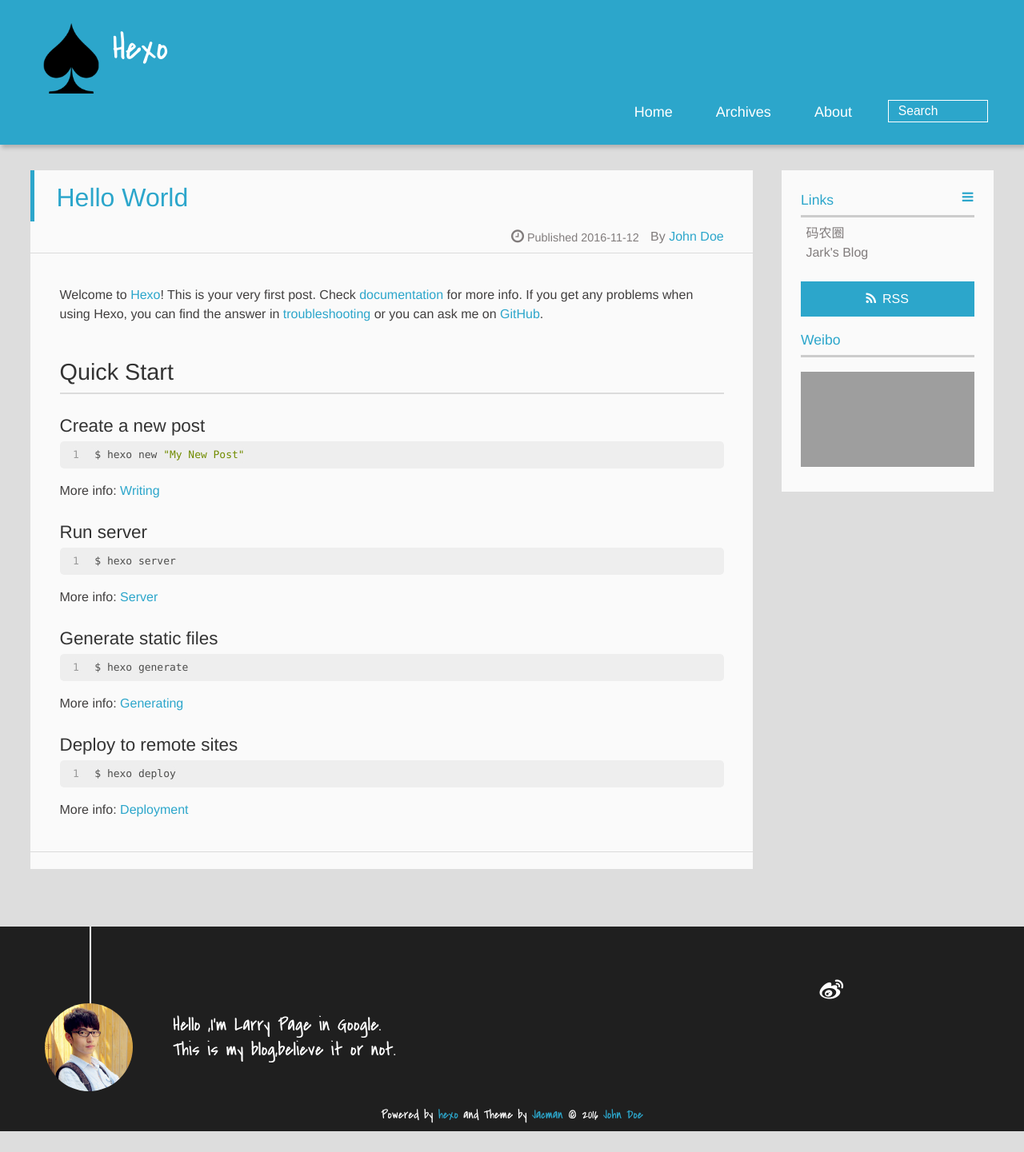
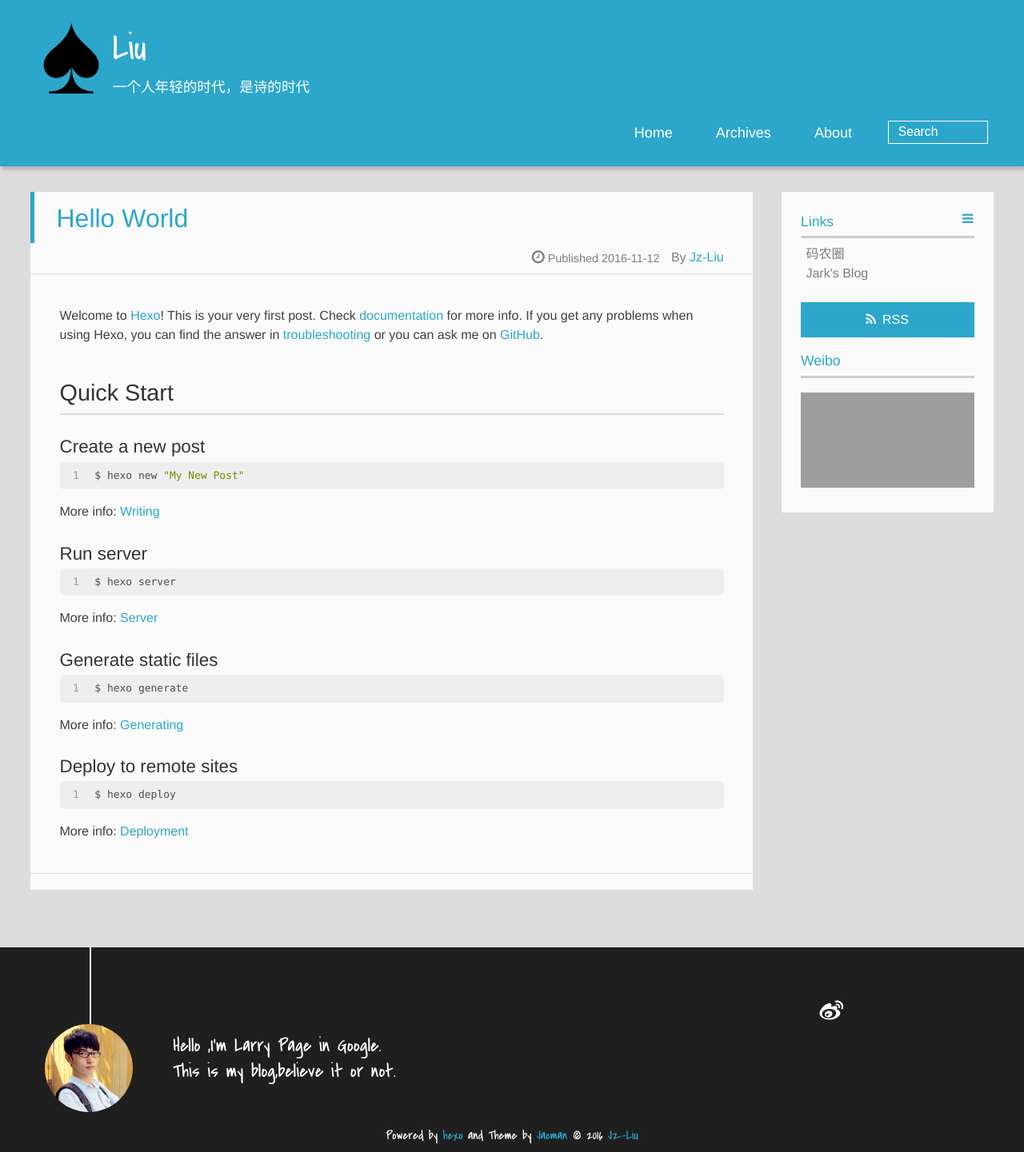
Before and after one commit to bhxianyu/bhxianyu.github.io, a plain HTML site: page index.html in a window 1280 px wide. Shown: the whole page at 80% size. Before the commit the page ends 1415 px from the top, so only its background shows below. Drawn offline with Linux system fonts and the light colour scheme; grey boxes are pictures that could not be loaded; a script that the page names is missing.

Commit message:
Site updated: 2016-11-12 15:15:25

```diff
--- a/index.html
+++ b/index.html
@@ -4,22 +4,25 @@
 <head>
   <meta charset="UTF-8">
 
-    <title>Hexo</title>
+    <title>Liu</title>
     <meta name="viewport" content="width=device-width, initial-scale=1,user-scalable=no">
 
-    <meta name="author" content="John Doe">
+    <meta name="author" content="Jz-Liu">
 
 
 
-    <meta property="og:type" content="website">
-<meta property="og:title" content="Hexo">
+    <meta name="description" content="前端路上的小白">
+<meta property="og:type" content="website">
+<meta property="og:title" content="Liu">
 <meta property="og:url" content="http://yoursite.com/index.html">
-<meta property="og:site_name" content="Hexo">
+<meta property="og:site_name" content="Liu">
+<meta property="og:description" content="前端路上的小白">
 <meta name="twitter:card" content="summary">
-<meta name="twitter:title" content="Hexo">
+<meta name="twitter:title" content="Liu">
+<meta name="twitter:description" content="前端路上的小白">
 
 
-    <link rel="alternative" href="/atom.xml" title="Hexo" type="application/atom+xml">
+    <link rel="alternative" href="/atom.xml" title="Liu" type="application/atom+xml">
 
 
     <link rel="icon" href="/img/favicon.ico">
@@ -37,12 +40,12 @@
 <div>
 
 			<div id="imglogo">
-				<a href="/"><img src="/img/logo.png" alt="Hexo" title="Hexo"/></a>
+				<a href="/"><img src="/img/logo.png" alt="Liu" title="Liu"/></a>
 			</div>
 
 			<div id="textlogo">
-				<h1 class="site-name"><a href="/" title="Hexo">Hexo</a></h1>
-				<h2 class="blog-motto"></h2>
+				<h1 class="site-name"><a href="/" title="Liu">Liu</a></h1>
+				<h2 class="blog-motto">一个人年轻的时代，是诗的时代</h2>
 			</div>
 			<div class="navbar"><a class="navbutton navmobile" href="#" title="Menu">
 			</a></div>
@@ -82,7 +85,7 @@
   </h1>
   <p class="article-author">By
 
-		<a href="/about" title="John Doe" target="_blank" itemprop="author">John Doe</a>
+		<a href="/about" title="Jz-Liu" target="_blank" itemprop="author">Jz-Liu</a>
 
   <p class="article-time">
     <time datetime="2016-11-12T03:28:35.452Z" itemprop="datePublished"> Published 2016-11-12</time>
@@ -213,7 +216,7 @@
 		<p class="copyright">
 		Powered by <a href="http://hexo.io" target="_blank" title="hexo">hexo</a> and Theme by <a href="https://github.com/wuchong/jacman" target="_blank" title="Jacman">Jacman</a> © 2016
 
-		<a href="/about" target="_blank" title="John Doe">John Doe</a>
+		<a href="/about" target="_blank" title="Jz-Liu">Jz-Liu</a>
 
 
 		</p>
```
Also changed, not shown: 2016/11/12/hello-world/index.html (+10 -10 lines), archives/2016/11/index.html (+14 -11 lines), archives/2016/index.html (+14 -11 lines), archives/index.html (+14 -11 lines).
